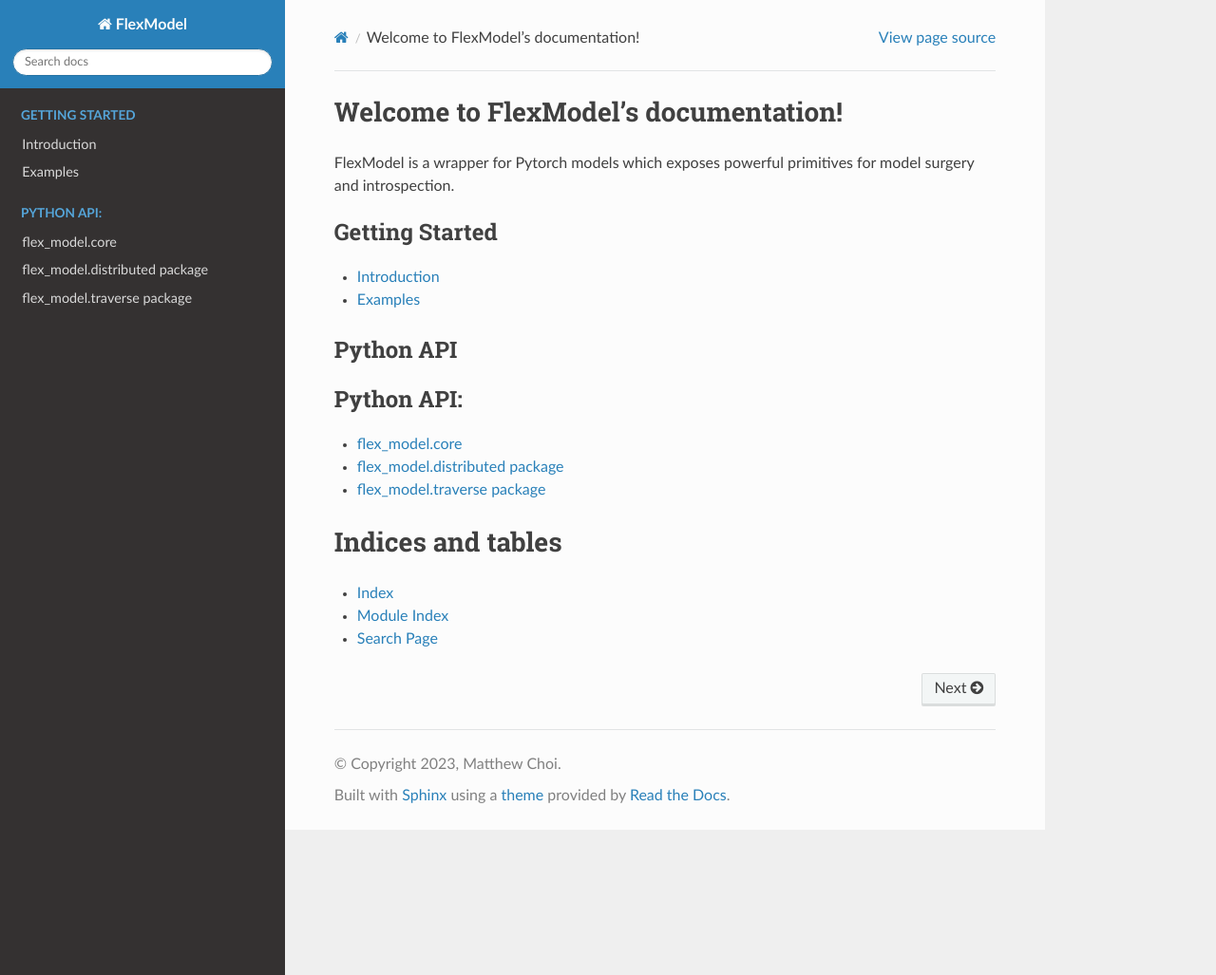
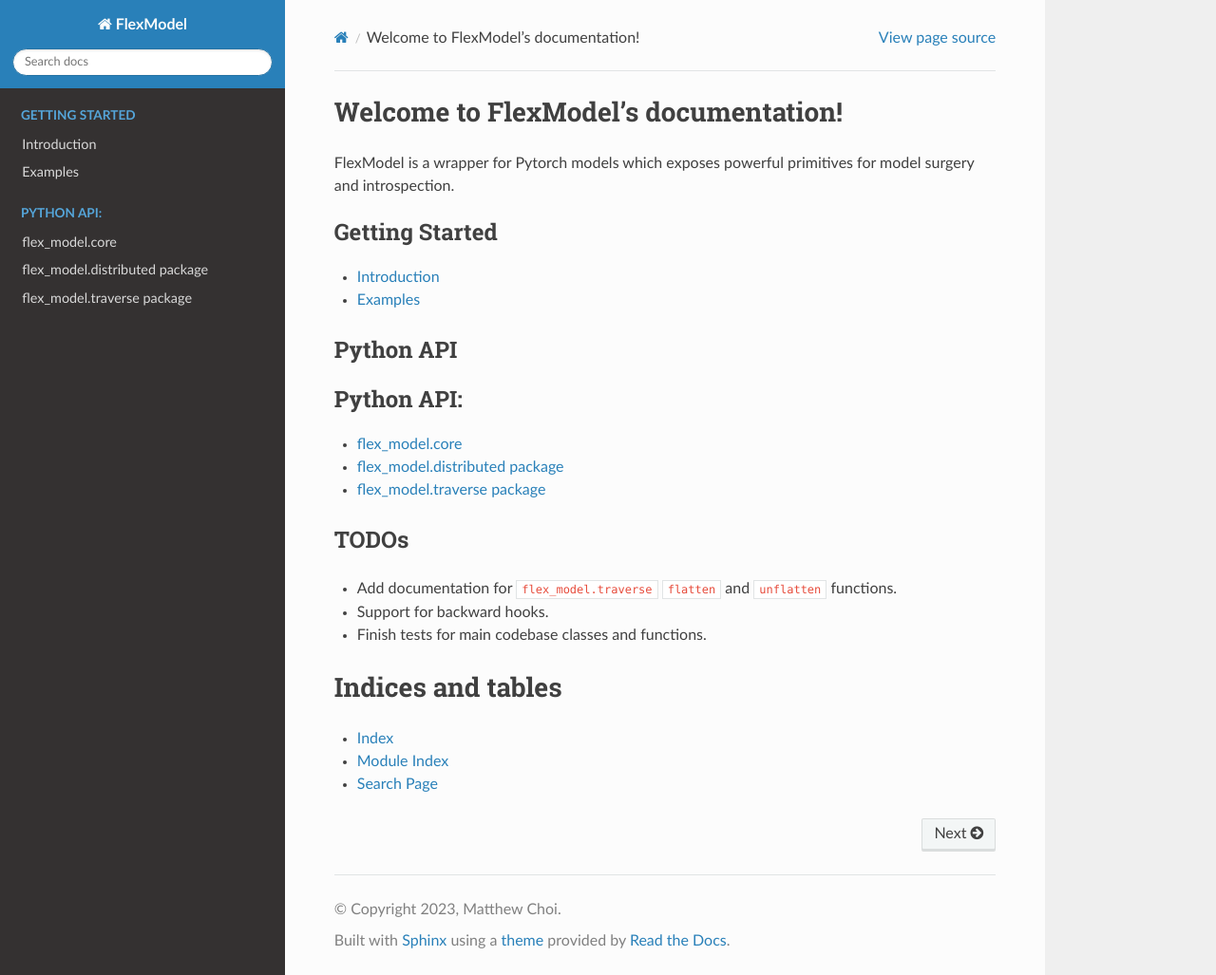
Before and after one commit to VectorInstitute/flex_model, a Sphinx documentation site: the page built from docs/source/index.rst, in a window 1280 px wide and 1027 px high. Shown: the whole window at 95% size. Built offline with Sphinx 7.4.7 and the Read the Docs theme 2.0.0, drawn with Linux system fonts in a browser that asks for light colours.

Commit message:
build docs for traverse modules

```diff
--- /dev/null
+++ b/docs/source/generated/flex_model.traverse.InternalObject.rst
@@ -0,0 +1,6 @@
+flex\_model.traverse.InternalObject
+===================================
+
+.. currentmodule:: flex_model.traverse
+
+.. autodata:: InternalObject
--- /dev/null
+++ b/docs/source/generated/flex_model.traverse.LeafObject.rst
@@ -0,0 +1,6 @@
+flex\_model.traverse.LeafObject
+===============================
+
+.. currentmodule:: flex_model.traverse
+
+.. autodata:: LeafObject
--- /dev/null
+++ b/docs/source/generated/flex_model.traverse.ScalarNode.rst
@@ -0,0 +1,6 @@
+flex\_model.traverse.ScalarNode
+===============================
+
+.. currentmodule:: flex_model.traverse
+
+.. autodata:: ScalarNode
--- /dev/null
+++ b/docs/source/generated/flex_model.traverse.ScalarObject.rst
@@ -0,0 +1,6 @@
+flex\_model.traverse.ScalarObject
+=================================
+
+.. currentmodule:: flex_model.traverse
+
+.. autodata:: ScalarObject
--- /dev/null
+++ b/docs/source/generated/flex_model.traverse.flatten.rst
@@ -0,0 +1,6 @@
+flex\_model.traverse.flatten
+============================
+
+.. currentmodule:: flex_model.traverse
+
+.. autofunction:: flatten
--- /dev/null
+++ b/docs/source/generated/flex_model.traverse.unflatten.rst
@@ -0,0 +1,6 @@
+flex\_model.traverse.unflatten
+==============================
+
+.. currentmodule:: flex_model.traverse
+
+.. autofunction:: unflatten
--- a/docs/source/index.rst
+++ b/docs/source/index.rst
@@ -28,6 +28,15 @@
    flex_model.distributed
    flex_model.traverse
 
+
+TODOs
+-----
+* Add documentation for :code:`flex_model.traverse` :code:`flatten` and :code:`unflatten`
+  functions.
+* Support for backward hooks.
+* Finish tests for main codebase classes and functions.
+
+
 Indices and tables
 ==================
 
```
Also changed, not shown: docs/source/generated/flex_model.traverse.InternalNode.rst (added, +18 -0 lines), docs/source/generated/flex_model.traverse.LeafNode.rst (added, +16 -0 lines).
